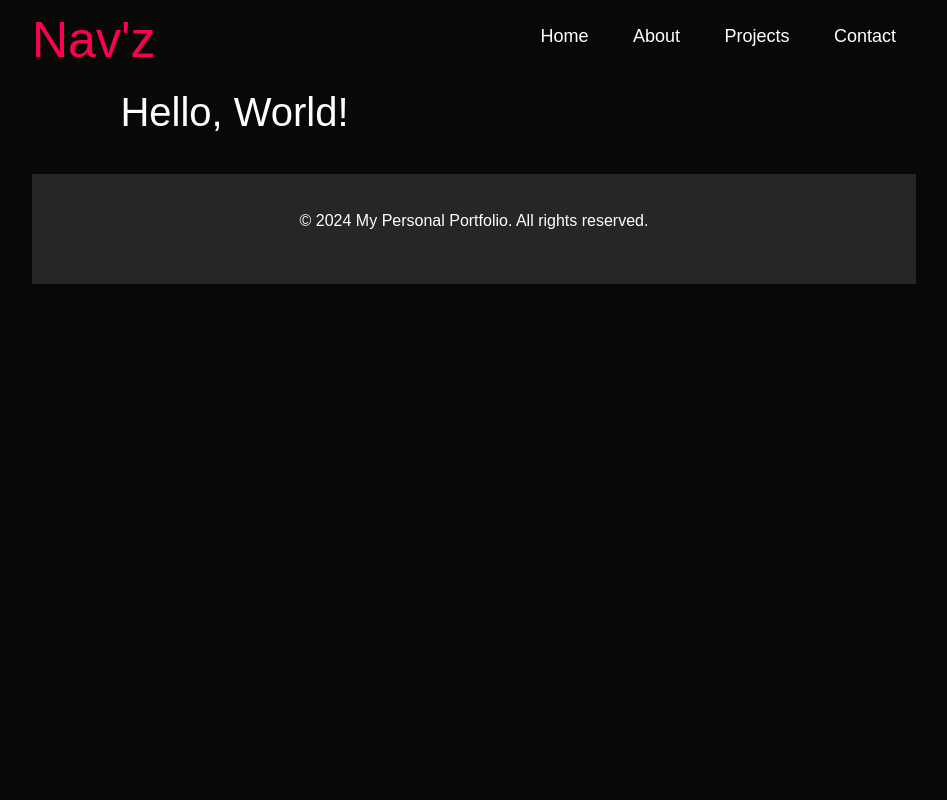
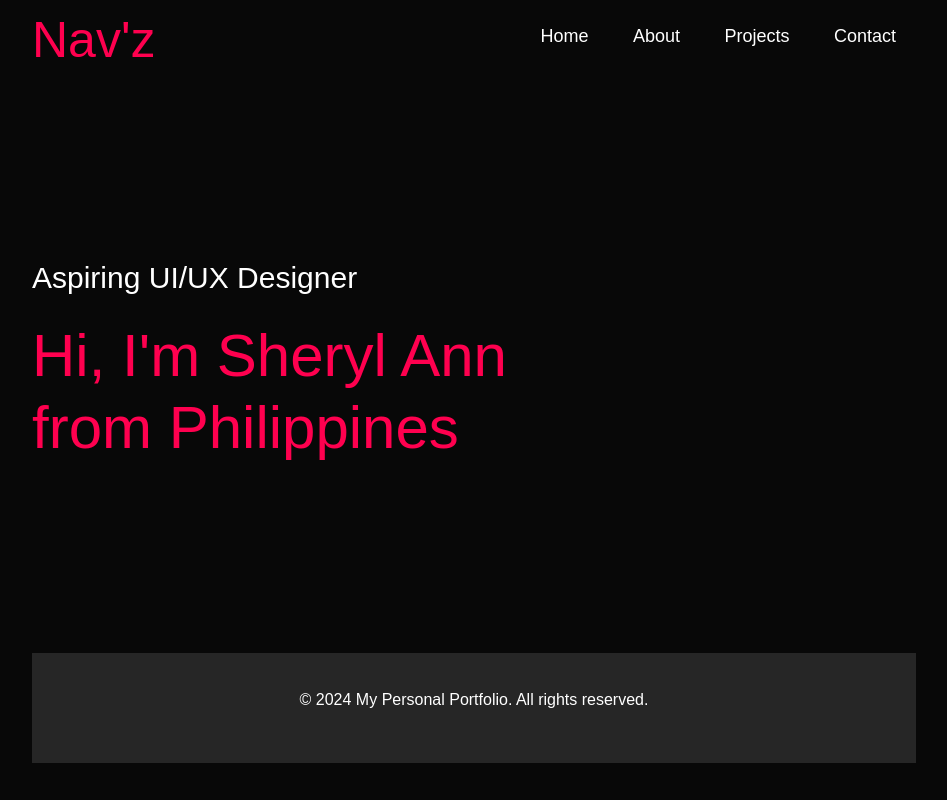
Before and after one commit to SherylAnnNavz/Portfolio, a Django app: page / in a window 1280 px wide. Shown: the whole page, without its empty margins (166-1113 px from the left). Run offline with Django 5.2, Linux system fonts and the light colour scheme.

Commit message:
Made some changes

```diff
--- a/portfolio/pages/templates/base.html
+++ b/portfolio/pages/templates/base.html
@@ -77,6 +77,21 @@
         .footer i {
             color: #ff004f;
         }
+
+        .header-text {
+    margin-top: 20%;
+    font-size: 30px;
+}
+
+.header-text h1 {
+    font-size: 60px;
+    margin-top: 20px;
+}
+
+.header-text h1 span {
+    color: #ff004f;
+}
+
     </style>
 </head>
 <body class="container">
@@ -88,6 +103,10 @@
             <li><a href="{% url 'project_index' %}">Projects</a></li>
             <li><a href="{% url 'contact' %}">Contact</a></li>
         </ul>
+        <div class="header-text">
+            <p>Aspiring UI/UX Designer</p>
+            <h1>Hi, I'm <span>Sheryl Ann</span><br>from Philippines</h1>
+        </div>
     </nav>
 
     {% block page_content %}{% endblock page_content %}
--- a/portfolio/pages/templates/pages/home.html
+++ b/portfolio/pages/templates/pages/home.html
@@ -8,7 +8,7 @@
     <div id="header">
         <div class="container">
             <div class="header-text">
-                <h1>Hello, World!</h1>
+                <h1></h1>
             </div>
         </div>
     </div>
```
